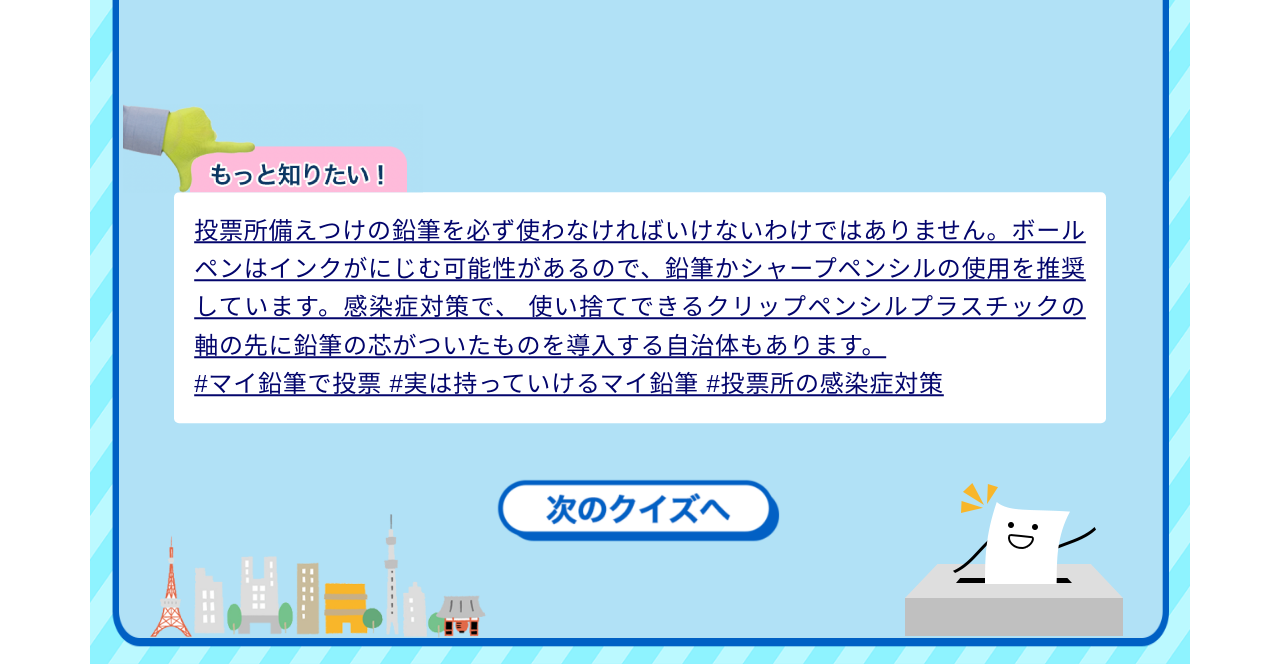
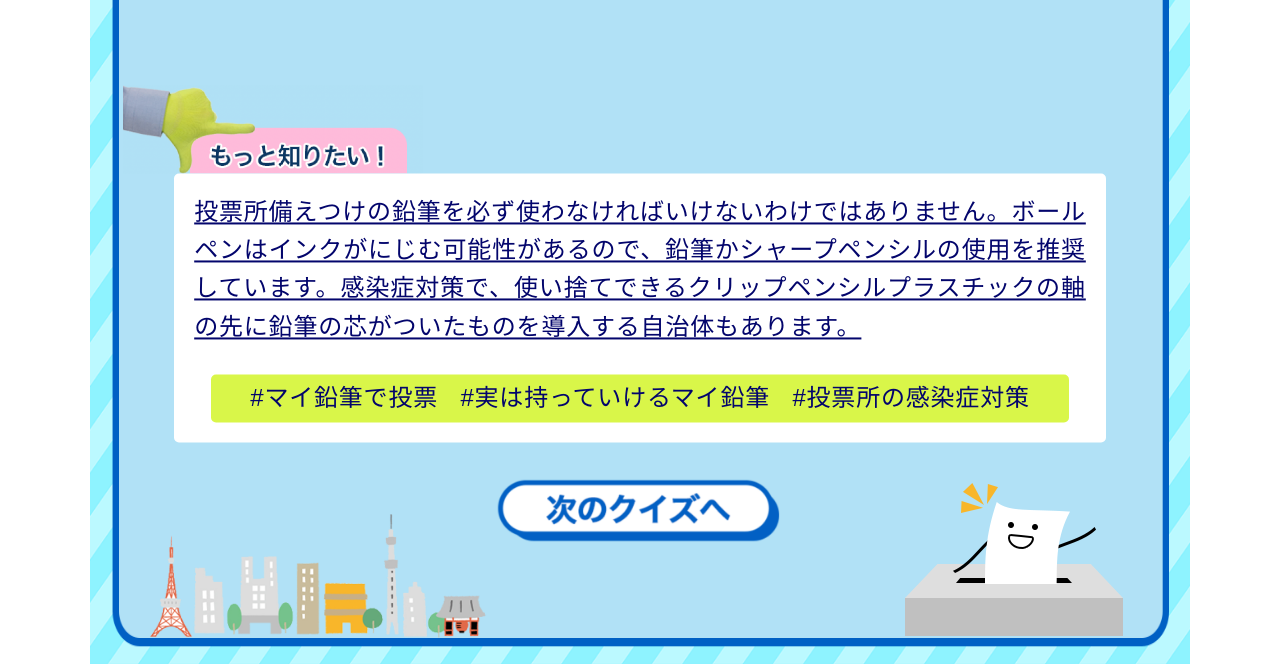
Before and after one commit to sanaevvv/quiz, a plain HTML site: page quiz/answer.html in a window 1280 px wide. Shown: the part 136-800 px from the top of the page. Drawn offline with nearby package versions, Linux system fonts and the light colour scheme.

Commit message:
もっと知りたい　修正

```diff
--- a/quiz/answer.html
+++ b/quiz/answer.html
@@ -30,7 +30,10 @@
 
     <div class="answer-body">
       <img src="../img/more.png" alt="">
-      <p class="answer-body-text white-space" id="answer-text"></p>
+      <div class="answer-body-text-wrapper">
+        <p class="answer-body-text white-space" id="answer-text"></p>
+        <p class="answer-body-text2 white-space" id="answer-text2"></p>
+      </div>
     </div>
 
     <div class="answer-foot">
--- a/quiz/app.js
+++ b/quiz/app.js
@@ -1,14 +1,15 @@
 const quiz = [
   {
     id: "1",
-    question: 'このご時世、他の人が使った鉛筆はちょっと不安...\"「マイ鉛筆」\"で投票はできるの?',
+    question: 'このご時世、他の人が使った鉛筆はちょっと不安...\n\"「マイ鉛筆」\"で投票はできるの?',
     answers: {
       A: "投票所で用意している筆記具しかダメ",
       B: "必要な手続きをした人しかダメ",
       C: "投票所の人に聞いて大丈夫なら使える",
     },
     correct: { C: "投票所の人に聞いて大丈夫なら使える"},
-    explanation: "投票所備えつけの鉛筆を必ず使わなければいけないわけではありません。ボールペンはインクがにじむ可能性があるので、鉛筆かシャープペンシルの使用を推奨しています。感染症対策で、 使い捨てできるクリップペンシルプラスチックの軸の先に鉛筆の芯がついたものを導入する自治体もあります。\n#マイ鉛筆で投票 #実は持っていけるマイ鉛筆 #投票所の感染症対策"
+    explanation: "投票所備えつけの鉛筆を必ず使わなければいけないわけではありません。ボールペンはインクがにじむ可能性があるので、鉛筆かシャープペンシルの使用を推奨しています。感染症対策で、使い捨てできるクリップペンシルプラスチックの軸の先に鉛筆の芯がついたものを導入する自治体もあります。",
+    explanation2:"#マイ鉛筆で投票   #実は持っていけるマイ鉛筆   #投票所の感染症対策"
   },
   {
     id: "2",
@@ -20,7 +21,8 @@ const quiz = [
     },
     correct: { B : "プラスチックとしてリサイクルできる"},
 
-    explanation: "使い終わった投票用紙は、プラスチック製品としてリサイクルされうちわ、投票所の足元に引く養生シート、ポスター掲示板などに生まれ変わっています。また、投票用紙は折り畳んでも投票箱の中で自然に開くので開票作業がスムーズに行えます。しっとり滑らかな書き心地をぜひ投票所でお試しください。\n#投票用紙のナゾ #投票用紙が大変身 #極上の書き味"
+    explanation: "使い終わった投票用紙は、プラスチック製品としてリサイクルされうちわ、投票所の足元に引く養生シート、ポスター掲示板などに生まれ変わっています。また、投票用紙は折り畳んでも投票箱の中で自然に開くので開票作業がスムーズに行えます。しっとり滑らかな書き心地をぜひ投票所でお試しください。",
+    explanation2:"#投票用紙のナゾ   #投票用紙が大変身   #極上の書き味"
   },
   {
     id: "3",
@@ -32,7 +34,8 @@ const quiz = [
     },
     correct: { C: "２人とも入れる"},
 
-    explanation: "公職選挙法の改正で平成２８年から、選挙人が投票所に同伴できる子どもの範囲が「幼児」から「１８ 歳未満」に拡大されました。早い段階から投票所の雰囲気に触れてもらい 一票の大切さを学んでもらおうというものです。 ただし、大声で騒いだり、他の人の投票をのぞき見したりはしないでくださいね。\n#１８歳未満でも入れるよ ＃親と一緒に行ってみた ＃一票の大切さを学ぼう"
+    explanation: "公職選挙法の改正で平成２８年から、選挙人が投票所に同伴できる子どもの範囲が「幼児」から「１８ 歳未満」に拡大されました。早い段階から投票所の雰囲気に触れてもらい 一票の大切さを学んでもらおうというものです。 ただし、大声で騒いだり、他の人の投票をのぞき見したりはしないでくださいね。",
+    explanation2:"#１８歳未満でも入れるよ   ＃親と一緒に行ってみた   ＃一票の大切さを学ぼう"
   },
   {
     id: "4",
@@ -44,7 +47,8 @@ const quiz = [
     },
     correct: { A: "船" },
 
-    explanation: "海に囲まれた島々では、自動車のほか「船舶」で選挙運動をすることもあります。実は東京都墨田区でも、川沿いに住宅が立ち並ぶエリアでは候補者が船上からアピールすることも。また、同じ車でもオープンカーでの選挙運動は公職選挙法で認められていません。\n#車だけじゃなかった ＃東京でも見られるよ ＃選挙っておもしろい"
+    explanation: "海に囲まれた島々では、自動車のほか「船舶」で選挙運動をすることもあります。実は東京都墨田区でも、川沿いに住宅が立ち並ぶエリアでは候補者が船上からアピールすることも。また、同じ車でもオープンカーでの選挙運動は公職選挙法で認められていません。",
+    explanation2:"#車だけじゃなかった   ＃東京でも見られるよ   ＃選挙っておもしろい"
   },
   {
     id: "5",
@@ -56,7 +60,8 @@ const quiz = [
     },
     correct: { B : "電子国家 エストニア"},
 
-    explanation: "人口約130万人のエストニアは、行政サービスのほとんどが電子化された、まさに電子政府の国。2005年に世界で初めて全国規模の選挙でネット投票を実施し、2019年の国会議員選挙では全投票の43.8%が電子投票システムによって投票されました。ちなみに、日本でも人工知能（AI）などを活用した国の特区「スーパーシティ構想」で、「インターネット投票」の実施を目標に掲げている自治体もあります。\n#ネット選挙 ＃便利そう ＃世界で唯一"
+    explanation: "人口約130万人のエストニアは、行政サービスのほとんどが電子化された、まさに電子政府の国。2005年に世界で初めて全国規模の選挙でネット投票を実施し、2019年の国会議員選挙では全投票の43.8%が電子投票システムによって投票されました。ちなみに、日本でも人工知能（AI）などを活用した国の特区「スーパーシティ構想」で、「インターネット投票」の実施を目標に掲げている自治体もあります。",
+    explanation2:"#ネット選挙   ＃便利そう   ＃世界で唯一"
   }
 ];
 
@@ -74,6 +79,7 @@ const quizLength = quiz.length;
 let elmJsAnswerText = document.getElementById('js-answer-text');
 let elmJsAnswer = document.getElementById('js-answer');
 let elmAnswerText = document.getElementById('answer-text');
+let elmAnswerText2 = document.getElementById('answer-text2');
 
 if (elmJsAnswerText) {
   elmJsAnswerText.textContent = Object.values(quiz[quizIndex].correct);
@@ -85,6 +91,9 @@ if (elmJsAnswer) {
 
 if (elmAnswerText) {
   elmAnswerText.textContent = quiz[quizIndex].explanation;
+}
+if (elmAnswerText2) {
+  elmAnswerText2.textContent = quiz[quizIndex].explanation2;
 }
 
   const setUpQuiz = () => {
--- a/sass/_main.scss
+++ b/sass/_main.scss
@@ -382,13 +382,33 @@
   }
   .answer-body-text{
     background: #fff;
-    padding: 20px;
+    padding: 20px 20px 12vh 20px;
     border-radius: 5px;
     font-size: clamp(1.8rem, 3vw, 2.4rem);
     color: $sub-color;
     margin: 0 4vw;
     text-decoration: underline;
     text-align: justify;
+    @include mq(tablet-wide){
+      padding-bottom: 12vh;
+    }
+  }
+  .answer-body-text2{
+   @extend.answer-body-text;
+   text-decoration: none;
+   background:linear-gradient(transparent 0,#d9f649 0);
+   display: inline-block;
+   position: absolute;
+   bottom:20px;
+   padding:5px;
+   left: 20px;
+   right: 20px;
+    text-align: center;
+    width: 83%;
+    margin: 0 auto;
+  }
+  .answer-body-text-wrapper{
+    position: relative;
   }
 }
 
```
Also changed, not shown: css/style.css, 1 other file.
